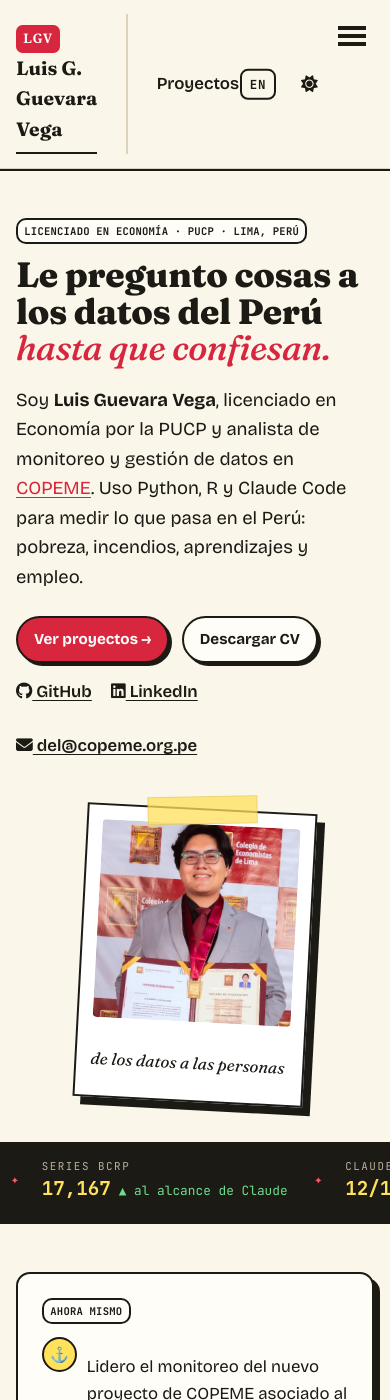
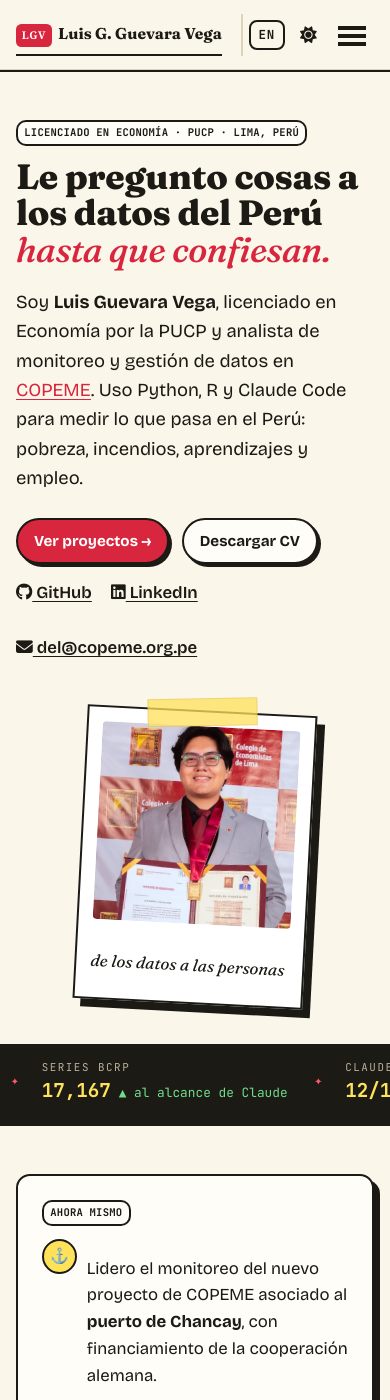
Before and after one commit to LuisGuevaraVega/LuisGuevaraVega.github.io, a Jekyll site: the page built from _pages/about.md, in a window 390 px wide and 1400 px high. Built offline with Jekyll 4.4.1, drawn with Linux system fonts in a browser that asks for light colours; a script bundle is joined from its source files by our own code; a style sheet for code colours, icons or effects is not loaded.

Commit message:
Menú en celular: botones en su lugar y nombre en una línea
Co-Authored-By: Claude Opus 5.5 <noreply@anthropic.com>

```diff
--- a/assets/css/gabo.css
+++ b/assets/css/gabo.css
@@ -811,6 +811,8 @@ html[data-lang="en"] [data-l="es"] { display: none !important; }
   padding: 0.85em 16px !important;      /* mismo ancho y márgenes que .inicio */
   box-sizing: border-box;
 }
+/* Solo en escritorio: EN y tema anclados al borde derecho del contenido */
+@media (min-width: 769px) {
   #site-nav .visible-links { padding-right: 104px; }   /* reserva el espacio de los dos botones para el cálculo del menú */
   #site-nav .visible-links li.tail {
     position: absolute;
@@ -825,3 +827,12 @@ html[data-lang="en"] [data-l="es"] { display: none !important; }
   #site-nav button:not(.hidden) ~ .visible-links #theme-toggle { right: 52px; }
   #site-nav button:not(.hidden) ~ .visible-links #lang-toggle { right: 98px; }
   #site-nav button:not(.hidden) ~ .visible-links { padding-right: 150px; }
+}
+/* En celular: botones en su lugar normal y nombre en una sola línea */
+@media (max-width: 768px) {
+  #site-nav .visible-links li:first-child { white-space: nowrap; padding-right: 0.8rem; }
+  #site-nav .visible-links li:first-child a { font-size: 0.98rem; }
+  #site-nav .visible-links li:first-child + li a { margin-left: 0.8rem; }
+  #site-nav .visible-links #lang-toggle a { margin: 0 0.35rem !important; }
+  #site-nav .visible-links #theme-toggle a { margin: 0 0.35rem !important; }
+}
```
Lines whose indentation alone changed are shown as unchanged.
